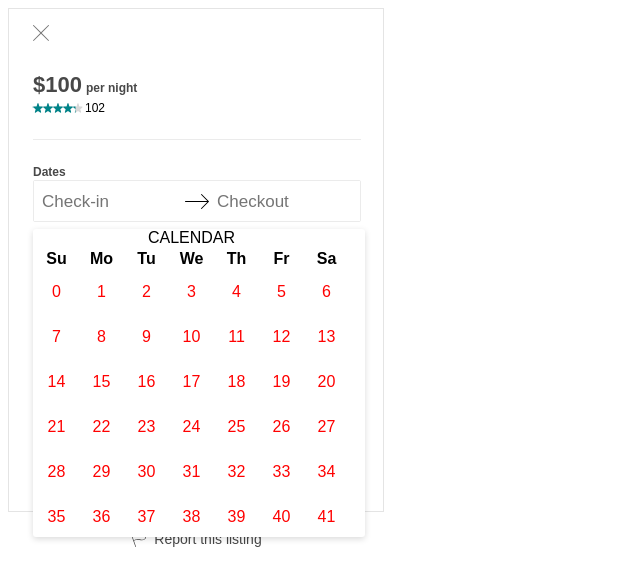
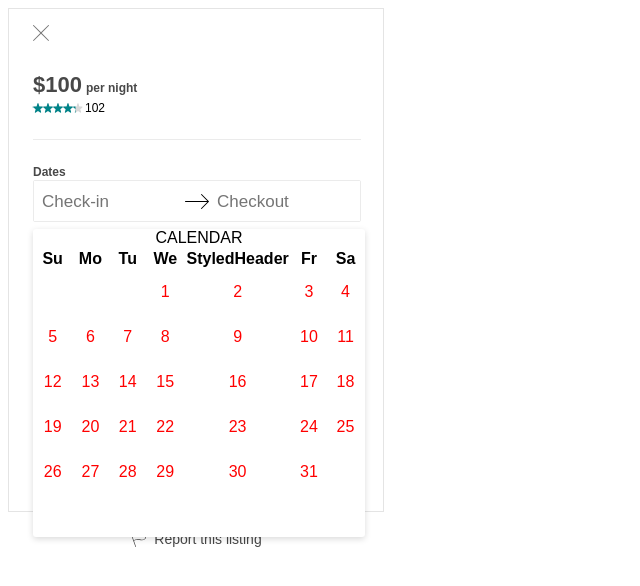
Before and after one commit to sky-bnb/component-booking-gi, a React app: page / in a window 1280 px wide. Shown: the top 586 px of the page, without its empty margins (0-640 px from the left). Built offline with nearby package versions, Linux system fonts and the light colour scheme.

Commit message:
adds calendar rendering for any given month

```diff
--- a/src/components/Calendar.jsx
+++ b/src/components/Calendar.jsx
@@ -6,28 +6,50 @@ import Day from './Day.jsx';
 const StyledCalendar = styled.table`
 `;
 
+// change size of calendar based on number of rendered weeks?
+
 const StyledHeader = styled.th`
 `;
 
-const StyledHeaderCells = styled.td`
-`;
+
+const buildMonth = dateObj => {
+  const firstDayOfMonth = dateObj.startOf('month').format('d');
+  const daysInMonth = dateObj.endOf('month').format('D');
+  const daysArray = [];
+  const monthArray = [];
+  const empty = { date: null, isBlank: true };
+
+  for (let i = 0; i < firstDayOfMonth; i += 1) {
+    daysArray.push(empty);
+  }
+
+  for (let i = 1; i <= daysInMonth; i += 1) {
+    daysArray.push({ date: i, isBlank: false });
+  }
+
+  const daysToPad = 7 - (daysArray.length % 7);
+
+  for (let i = 0; i < daysToPad; i += 1) {
+    daysArray.push(empty);
+  }
+
+  for (let i = 0; i < daysArray.length / 7; i += 1) {
+    const week = daysArray.slice(i * 7, (i + 1) * 7);
+    monthArray.push(week);
+  }
+
+  return monthArray;
+}
+
+const month = buildMonth(moment());
 
 const Calendar = () => {
-  const arr = [];
-
-  for (let i = 0; i < 6; i += 1) {
-    const inner = [];
-    for (let j = 0; j < 7; j += 1) {
-      inner.push(j + i * 7);
-    }
-    arr.push(inner);
-  }
 
   return (
     <StyledCalendar>
       <caption>CALENDAR</caption>
-      <thead><tr><th>Su</th><th>Mo</th><th>Tu</th><th>We</th><th>Th</th><th>Fr</th><th>Sa</th></tr></thead>
-      <tbody>{arr.map(element => <tr>{ element.map(element => <Day date={element} key={element} isBlank={false} />) }</tr> )}</tbody>
+      <thead><tr><StyledHeader>Su</StyledHeader><StyledHeader>Mo</StyledHeader><StyledHeader>Tu</StyledHeader><StyledHeader>We</StyledHeader><StyledHeader>StyledHeader</StyledHeader><StyledHeader>Fr</StyledHeader><StyledHeader>Sa</StyledHeader></tr></thead>
+      <tbody>{month.map(week => <tr>{ week.map(({ date, isBlank}, index) => <Day date={date} key={index} isBlank={isBlank} />) }</tr> )}</tbody>
     </StyledCalendar>
   );
 };
```
